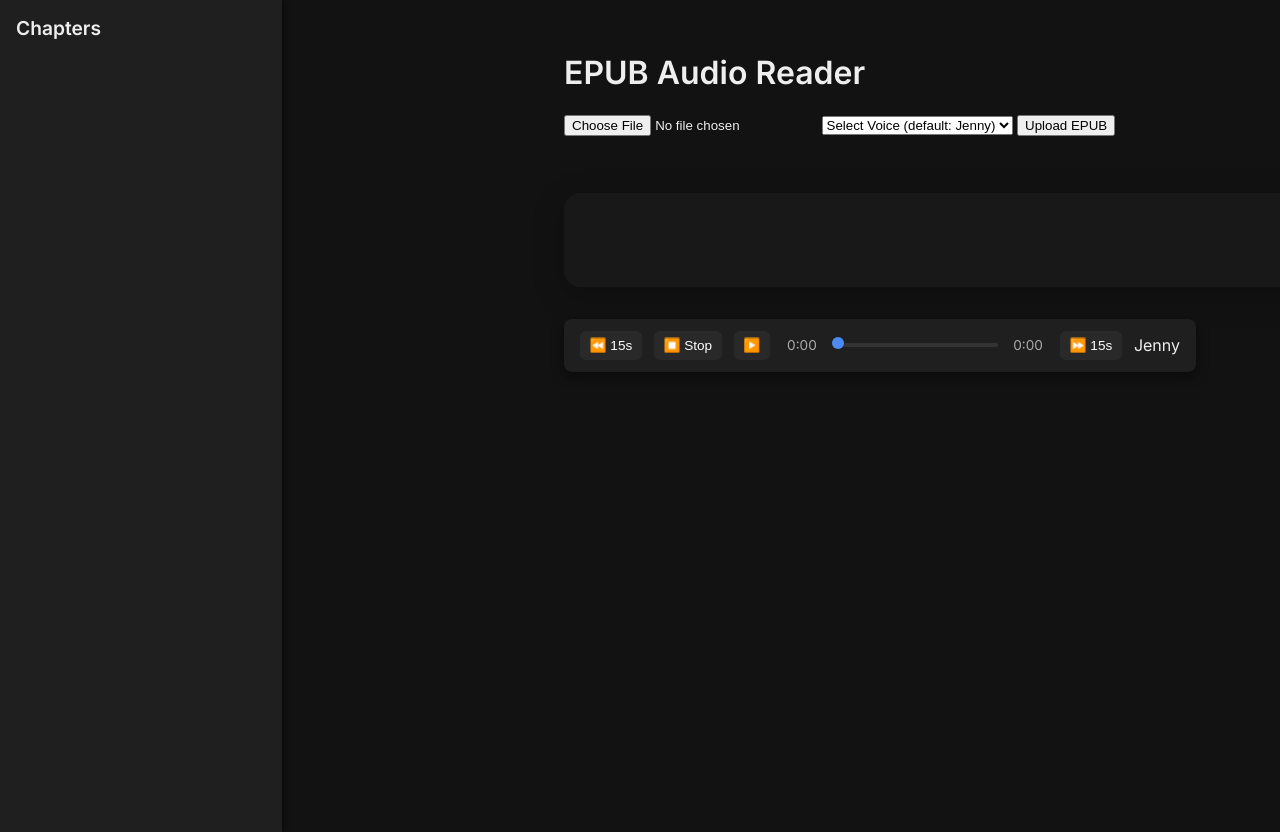
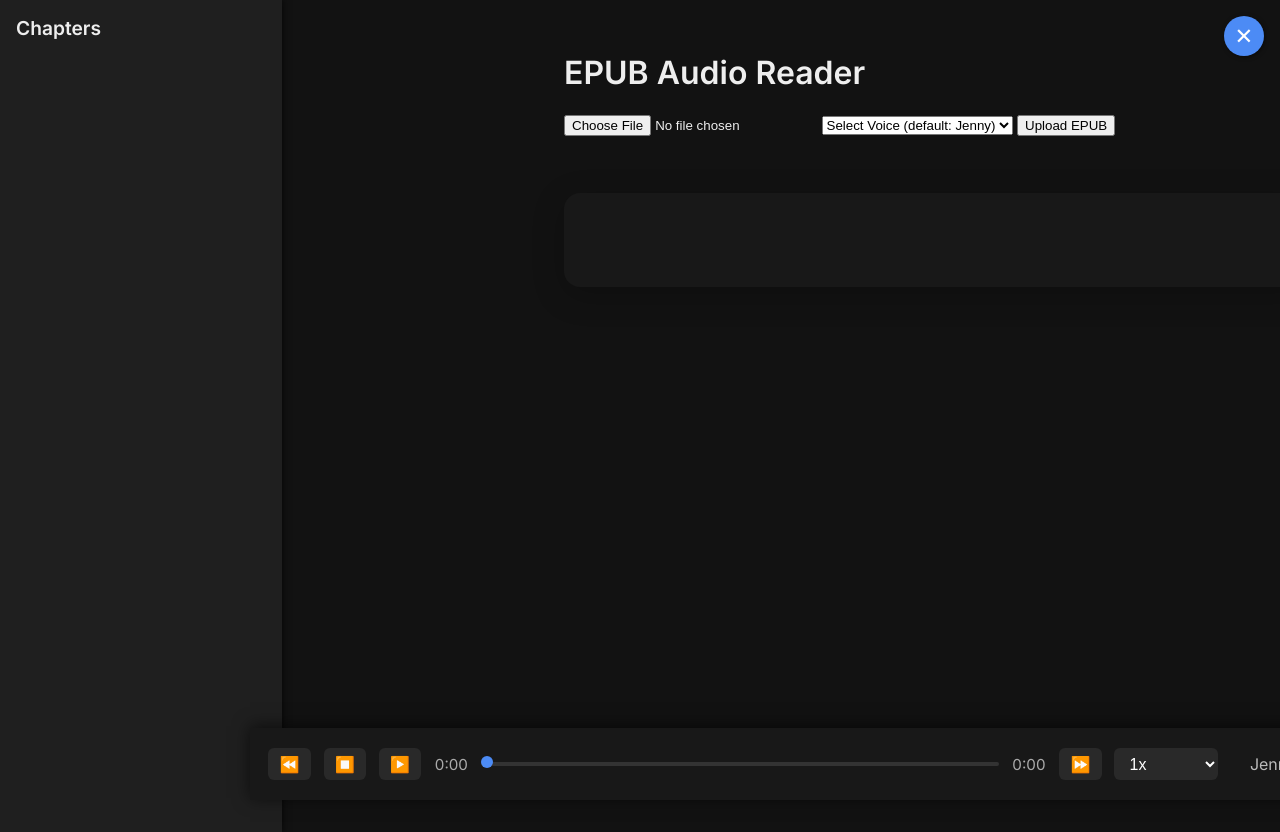
Before and after one commit to 64Alfred64/epub-audiobook, a Flask app: page / in a window 1280 px wide. Run offline with Flask 3, Linux system fonts and the light colour scheme; parts of the project's set-up code (start-up, migrations or seed data) failed here and were passed over.

Commit message:
Update index.html

```diff
--- a/templates/index.html
+++ b/templates/index.html
@@ -16,7 +16,6 @@
       overflow: hidden;
     }
 
-    /* SIDEBAR */
     #sidebar {
       width: 250px;
       background: #1f1f1f;
@@ -53,6 +52,28 @@
     #chapterList li:hover {
       background: rgba(76,139,245,0.2);
     }
+    #sidebar-close {
+      position: absolute;
+      top: 1rem;
+      right: 1rem;
+      width: 2.5rem;
+      height: 2.5rem;
+      background: #4c8bf5;
+      border: none;
+      border-radius: 50%;
+      color: #fff;
+      font-size: 1.4rem;
+      cursor: pointer;
+      z-index: 1102;
+      display: flex;
+      align-items: center;
+      justify-content: center;
+      box-shadow: 1px 1px 4px rgba(0,0,0,0.5);
+      transition: background 0.2s;
+    }
+    #sidebar-close:focus {
+      outline: 2px solid #fff;
+    }
 
     /* Hamburger styles */
     #hamburger {
@@ -80,12 +101,7 @@
     #hamburger.open {
       background: #3a6fe2;
     }
-    /* Hide #toggle-btn (old button INSIDE sidebar) */
-    #toggle-btn {
-      display: none !important;
-    }
 
-    /* Overlay for closing sidebar */
     #sidebar-overlay {
       display: none;
       position: fixed;
@@ -98,7 +114,6 @@
       display: block;
     }
 
-    /* MAIN */
     #main {
       flex: 1;
       display: flex;
@@ -170,59 +185,45 @@
     }
     @media (max-width: 700px) {
       #textDisplay {
-        padding: 1em 0.5em 1.5em 0.5em;
+        padding: 1em 0.5em 4.5em 0.5em; /* more bottom padding for player */
         max-width: 100vw;
         border-radius: 0;
       }
     }
-
-    /* EPUB AUDIO PLAYER (unchanged) */
-    .eleven-player {
+    /* --- Floating Audio Player at Bottom --- */
+    .audio-bar-bottom {
+      position: fixed;
+      left: 0;
+      right: 0;
+      bottom: 0;
+      width: 100vw;
+      background: #181818;
+      box-shadow: 0 -2px 16px rgba(0,0,0,0.6);
+      z-index: 2000;
       display: flex;
       align-items: center;
-      background: #1f1f1f;
-      padding: 0.75rem 1rem;
-      border-radius: 8px;
-      gap: 0.75rem;
-      max-width: 600px;
-      width: 100%;
-      box-shadow: 0 4px 12px rgba(0,0,0,0.5);
-      margin-top: 2rem;
+      padding: 0.5em 1em;
+      gap: 0.5em;
+      min-height: 56px;
+      max-width: 100vw;
     }
-    .eleven-player button {
-      background: #292929;
-      border: none;
-      color: #fff;
-      border-radius: 6px;
-      padding: 0.4rem 0.6rem;
-      font-size: 0.85rem;
-      cursor: pointer;
-      transition: background 0.2s;
-    }
-    .eleven-player button:hover {
-      background: #3a3a3a;
-    }
-    .progress-group {
+    .audio-bar-bottom .progress-group {
       flex: 1;
       display: flex;
       align-items: center;
       gap: 0.5rem;
+      min-width: 0;
     }
-    .time {
-      width: 2.5rem;
-      text-align: center;
-      font-size: 0.85rem;
-      color: #aaa;
-    }
-    .progress {
+    .audio-bar-bottom .progress {
       flex: 1;
       height: 4px;
       background: #333;
       border-radius: 2px;
       -webkit-appearance: none;
       cursor: pointer;
+      min-width: 0;
     }
-    .progress::-webkit-slider-thumb {
+    .audio-bar-bottom .progress::-webkit-slider-thumb {
       -webkit-appearance: none;
       width: 12px;
       height: 12px;
@@ -230,13 +231,65 @@
       border-radius: 50%;
       margin-top: -4px;
     }
+    .audio-bar-bottom button, .audio-bar-bottom select {
+      background: #292929;
+      border: none;
+      color: #fff;
+      border-radius: 6px;
+      padding: 0.4rem 0.7rem;
+      font-size: 1rem;
+      cursor: pointer;
+      transition: background 0.2s;
+      margin: 0 .15em;
+    }
+    .audio-bar-bottom button:hover, .audio-bar-bottom select:hover {
+      background: #3a3a3a;
+    }
+    .audio-bar-bottom select {
+      font-size: 1rem;
+      padding-right: 2em;
+    }
+    .audio-bar-bottom .voice-label {
+      margin-left: .5em;
+      font-size: 1em;
+      color: #bbb;
+      min-width: 60px;
+      text-align: right;
+    }
+    .audio-bar-bottom .time {
+      width: 2.5rem;
+      text-align: center;
+      font-size: 0.95em;
+      color: #aaa;
+      flex-shrink: 0;
+    }
+    @media (max-width: 700px) {
+      .audio-bar-bottom {
+        padding: 0.3em 0.2em;
+        min-height: 48px;
+      }
+      #main {
+        padding-bottom: 56px; /* prevent content underlap */
+      }
+    }
+    @media (min-width: 700px) {
+      .audio-bar-bottom {
+        left: 0;
+        width: calc(100vw - 250px);
+        margin-left: 250px;
+        max-width: 100vw;
+      }
+    }
+    /* Hide the old audio player (if any) */
+    .eleven-player { display: none !important; }
   </style>
 </head>
 <body>
-  <!-- Hamburger icon OUTSIDE sidebar, visible on mobile -->
-  <button id="hamburger" aria-label="Open sidebar">☰</button>
+  <!-- Hamburger icon on the left -->
+  <button id="hamburger" aria-label="Open chapters sidebar">☰</button>
 
   <div id="sidebar">
+    <button id="sidebar-close" aria-label="Close chapters sidebar">✕</button>
     <h2>Chapters</h2>
     <ul id="chapterList"></ul>
   </div>
@@ -253,35 +306,48 @@
     </form>
     <div id="status"></div>
     <div id="textDisplay"></div>
-    <div class="eleven-player">
-      <button id="rewindBtn">⏪ 15s</button>
-      <button id="stopBtn">⏹️ Stop</button>
-      <button id="playBtn">▶️</button>
-      <div class="progress-group">
-        <span class="time current">0:00</span>
-        <input type="range" class="progress" min="0" max="100" value="0"/>
-        <span class="time total">0:00</span>
-      </div>
-      <button id="forwardBtn">⏩ 15s</button>
-      <span class="voice-label">Jenny</span>
+  </div>
+
+  <!-- Floating audio player at the bottom -->
+  <div class="audio-bar-bottom" id="floatingPlayer" style="display: flex;">
+    <button id="rewindBtn" title="Back 15 seconds">⏪</button>
+    <button id="stopBtn" title="Stop">⏹️</button>
+    <button id="playBtn" title="Play/Pause">▶️</button>
+    <div class="progress-group">
+      <span class="time current">0:00</span>
+      <input type="range" class="progress" min="0" max="100" value="0"/>
+      <span class="time total">0:00</span>
     </div>
+    <button id="forwardBtn" title="Forward 15 seconds">⏩</button>
+    <select id="speedSelect" title="Playback speed">
+      <option value="1">1x</option>
+      <option value="1.25">1.25x</option>
+      <option value="1.5">1.5x</option>
+      <option value="1.75">1.75x</option>
+      <option value="2">2x</option>
+      <option value="2.25">2.25x</option>
+      <option value="2.5">2.5x</option>
+    </select>
+    <span class="voice-label">Jenny</span>
   </div>
 
   <script>
   document.addEventListener('DOMContentLoaded', () => {
     const sidebar     = document.getElementById('sidebar');
     const hamburger   = document.getElementById('hamburger');
+    const sidebarClose= document.getElementById('sidebar-close');
     const overlay     = document.getElementById('sidebar-overlay');
     const chapterList = document.getElementById('chapterList');
     const form        = document.getElementById('uploadForm');
     const textDiv     = document.getElementById('textDisplay');
     const statusDiv   = document.getElementById('status');
     const voiceSelect = document.getElementById('voiceSelect');
-    const player      = document.querySelector('.eleven-player');
+    const player      = document.getElementById('floatingPlayer');
     const playBtn     = document.getElementById('playBtn');
     const stopBtn     = document.getElementById('stopBtn');
     const rewindBtn   = document.getElementById('rewindBtn');
     const forwardBtn  = document.getElementById('forwardBtn');
+    const speedSelect = document.getElementById('speedSelect');
     const prog        = player.querySelector('.progress');
     const curTime     = player.querySelector('.current');
     const totTime     = player.querySelector('.total');
@@ -290,23 +356,21 @@
     audio.preload = 'metadata';
     let uploadId, chunks = [], cache = {}, currentIdx = 0, playingSeq = false;
 
-    // --- Sidebar hamburger logic ---
+    // Sidebar open/close logic
     function openSidebar() {
       sidebar.classList.add('open');
       hamburger.classList.add('open');
       overlay.style.display = 'block';
-      hamburger.setAttribute('aria-label', 'Close sidebar');
+      hamburger.setAttribute('aria-label', 'Close chapters sidebar');
     }
     function closeSidebar() {
       sidebar.classList.remove('open');
       hamburger.classList.remove('open');
       overlay.style.display = 'none';
-      hamburger.setAttribute('aria-label', 'Open sidebar');
+      hamburger.setAttribute('aria-label', 'Open chapters sidebar');
     }
-    hamburger.addEventListener('click', () => {
-      if (sidebar.classList.contains('open')) closeSidebar();
-      else openSidebar();
-    });
+    hamburger.addEventListener('click', openSidebar);
+    sidebarClose.addEventListener('click', closeSidebar);
     overlay.addEventListener('click', closeSidebar);
     document.addEventListener('keydown', (e) => {
       if (e.key === 'Escape') closeSidebar();
@@ -339,7 +403,6 @@
       statusDiv.textContent = 'Extracting text…';
       textDiv.innerHTML = '';
       chapterList.innerHTML = '';
-      player.style.display = 'flex';
       cache = {};
 
       const fd = new FormData(form);
@@ -354,7 +417,6 @@
 
       // --- Improved Chapter Detection ---
       let chapters = data.chapters || [];
-      // Heuristic detection if backend fails
       if (!chapters || chapters.length === 0) {
         chapters = [];
         function looksLikeChapter(text) {
@@ -439,7 +501,6 @@
       playingSeq = true;
       currentIdx = idx;
       voiceLabel.textContent = voiceSelect.value || 'Jenny';
-      player.style.display = 'flex';
       playChunk(idx);
     }
 
@@ -478,13 +539,14 @@
       audio.currentTime = (e.target.value / 100) * audio.duration;
     };
 
-    // PLAY/PAUSE
     playBtn.onclick = () => {
-      if (audio.paused) audio.play();
-      else audio.pause();
+      if (audio.paused) {
+        audio.play();
+      } else {
+        audio.pause();
+      }
     };
 
-    // STOP
     stopBtn.onclick = () => {
       audio.pause();
       audio.currentTime = 0;
@@ -492,15 +554,21 @@
       textDiv.querySelectorAll('p, h2').forEach(p => p.classList.remove('highlight'));
     };
 
-    // ⏪ BACKWARD 15s
     rewindBtn.onclick = () => {
       audio.currentTime = Math.max(0, audio.currentTime - 15);
     };
 
-    // ⏩ FORWARD 15s
     forwardBtn.onclick = () => {
       audio.currentTime = Math.min(audio.duration, audio.currentTime + 15);
     };
+
+    // Playback speed control
+    speedSelect.addEventListener('change', () => {
+      audio.playbackRate = parseFloat(speedSelect.value);
+    });
+    // Set default playback rate
+    audio.playbackRate = parseFloat(speedSelect.value);
+
   });
   </script>
 </body>
```
